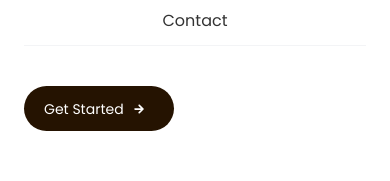
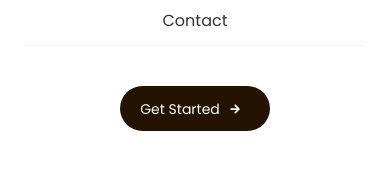
Before and after one commit to Almawaqeet/mawaqeet, a Next.js app: page / in a window 390 px wide. Both pictures are taken after a click on the button 354 px from the left and 32 px from the top of the page. Shown: the part 342-523 px from the top of the page. Built offline with nearby package versions, Linux system fonts and the light colour scheme; what ldrs would draw is missing.

Commit message:
feat: :sparkles: staging code for react query

```diff
--- /dev/null
+++ b/Providers/QueryClientProvider.tsx
@@ -0,0 +1,32 @@
+// components/ReactQueryProvider.tsx
+"use client";
+
+import { QueryClient, QueryClientProvider } from '@tanstack/react-query';
+import { ReactQueryDevtools } from '@tanstack/react-query-devtools';
+import { useState, ReactNode } from 'react';
+
+interface ReactQueryProviderProps {
+  children: ReactNode;
+}
+
+const ReactQueryProvider: React.FC<ReactQueryProviderProps> = ({ children }) => {
+  // Create a QueryClient instance
+  const [queryClient] = useState(() => new QueryClient({
+    defaultOptions: {
+      queries: {
+        refetchOnWindowFocus: false,
+        retry: 1,
+        staleTime: 5 * 60 * 1000, // 5 minutes
+      },
+    },
+  }));
+
+  return (
+    <QueryClientProvider client={queryClient}>
+      {children}
+      <ReactQueryDevtools initialIsOpen={false} />
+    </QueryClientProvider>
+  );
+};
+
+export default ReactQueryProvider;
--- a/app/UI/Navbar.tsx
+++ b/app/UI/Navbar.tsx
@@ -135,9 +135,9 @@ const MobileNavMenu = ({ isOpen, navItems, activeItem, setActiveItem, setIsOpen
               open: { y: 0, opacity: 1 },
               closed: { y: 20, opacity: 0 }
             }}
-            className="w-full pt-4"
+            className="w-full flex justify-center pt-4"
           >
-            <Link href={'/login'} className="block w-full">
+            <Link href={'/login'} className="w-full flex justify-center">
               <AppButton
                 className="text-fz-xs w-full"
                 icon={<IoMdArrowRoundForward />}
--- a/app/layout.tsx
+++ b/app/layout.tsx
@@ -3,6 +3,7 @@ import './globals.css';
 import { Poppins } from 'next/font/google';
 import Navbar from './UI/Navbar';
 import Footer from './UI/Footer';
+import ReactQueryProvider from '@/Providers/QueryClientProvider';
 
 
 const poppins = Poppins({
@@ -26,14 +27,14 @@ export default function RootLayout({ children }: { children: React.ReactNode })
       <head>
         <link rel="icon" href={metadata?.icons as string} />
       </head>
-      <body
-        className={`${poppins.className} bg-brand-color-subtle`}
-      >
-        <div className="pt-[100px] max-w-screen-2xl mx-auto">
-          <Navbar />
-          {children}
-          <Footer />
-        </div>
+      <body className={`${poppins.className} bg-brand-color-subtle`}>
+        <ReactQueryProvider>
+          <div className="pt-[100px] max-w-screen-2xl mx-auto">
+            <Navbar />
+            {children}
+            <Footer />
+          </div>
+        </ReactQueryProvider>
       </body>
     </html>
   );
--- a/package.json
+++ b/package.json
@@ -14,6 +14,8 @@
     "@mui/material": "^6.1.0",
     "@radix-ui/react-slot": "^1.1.0",
     "@radix-ui/react-tabs": "^1.1.0",
+    "@tanstack/react-query": "^5.59.20",
+    "@tanstack/react-query-devtools": "^5.59.20",
     "class-variance-authority": "^0.7.0",
     "classnames": "^2.5.1",
     "clsx": "^2.1.1",
```
Also changed, not shown: 1 other file (tests, documents, lock files or other folders).
